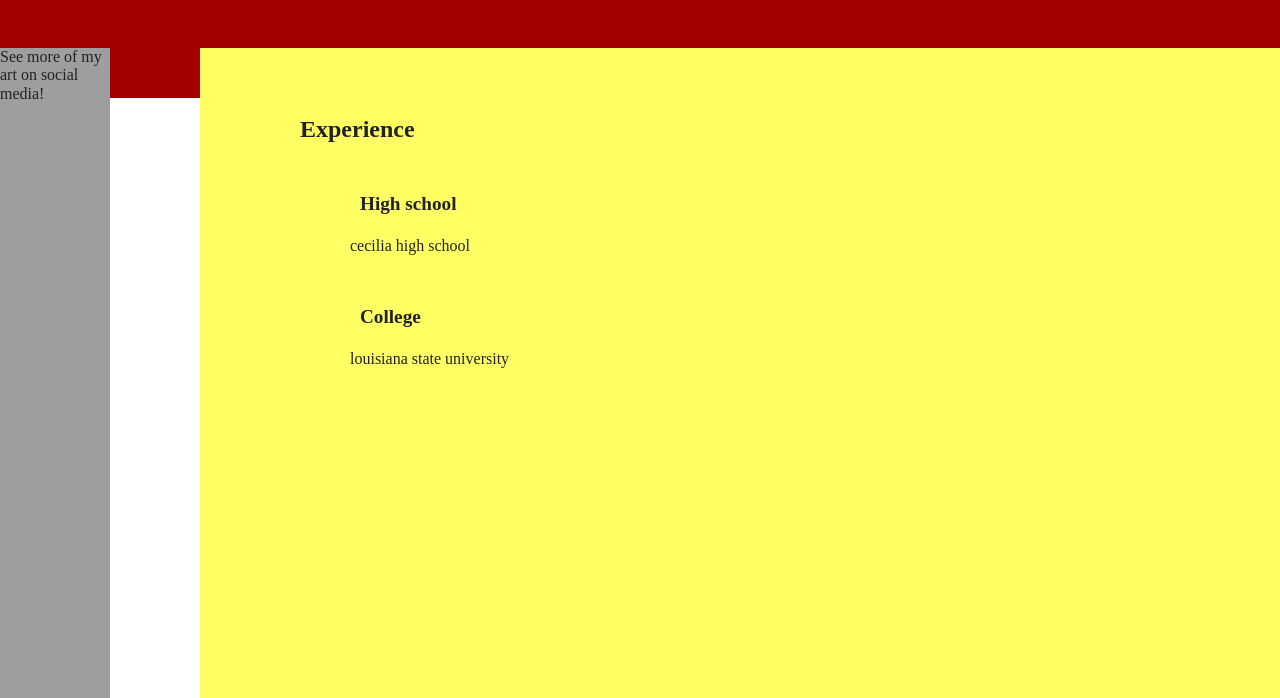
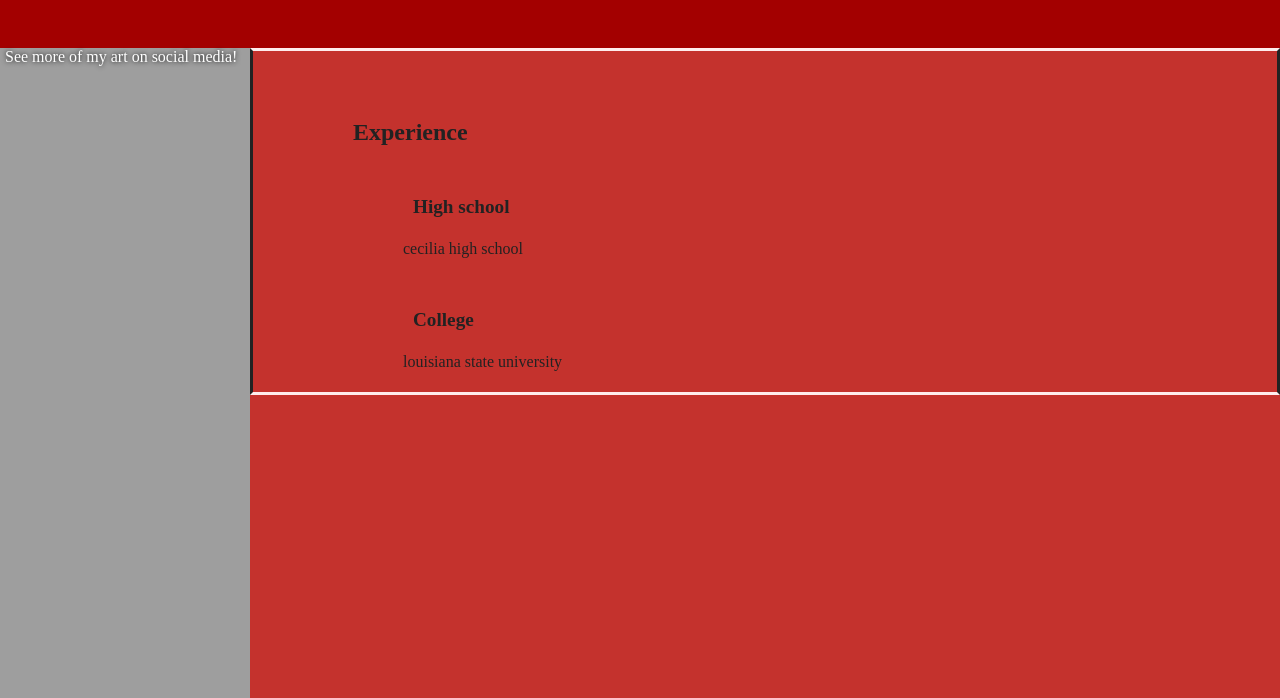
Before and after one commit to maryyymoo/portfolio, a website built with Parcel: page index.html in a window 1280 px wide. Shown: the part 102-800 px from the top of the page. Built offline with nearby package versions, Linux system fonts and the light colour scheme.

Commit message:
so many changes

```diff
--- a/css/main.css
+++ b/css/main.css
@@ -269,7 +269,7 @@ textarea {
                        "nav  main"
                        "nav  foot";
   grid-template-rows: 50px 1fr 30px;
-  grid-template-columns: 150px 1fr;
+  grid-template-columns: 250px 1fr;
 }
 
 #title-grid > header {
@@ -282,17 +282,23 @@ textarea {
   grid-area: nav;
   background-color: #9e9e9e;
   margin-top: 100px;
-  margin-right: 40px;
+  padding-left: 5px;
+  color: rgb(255, 255, 255);
+  text-shadow: 0px 0px 5px rgb(0, 0, 0);
 }
 
 #title-grid > main {
   grid-area: main;
-  background-color: #ffff64;
+  background-color: #c4322d;
   margin-top: 100px;
-  margin-left: 50px;
 }
 
 #title-grid > footer {
   grid-area: foot;
   background-color: #8cffa0;
 }
+
+.experience-points{
+  border-style: solid;
+  border-block-color: rgb(255, 236, 236);
+}
--- a/index.html
+++ b/index.html
@@ -37,13 +37,11 @@
       See more of my art on social media!
     </nav>
     <main>
-      <div>
+      <div class="experience-points">
       <h2>Experience</h2>
-      <div>
         <div>
         <h3>High school</h3>
         <h4>cecilia high school</h4>
-      </div>
       <div>
         <h3>College</h3>
         <h4>louisiana state university</h4>
```
